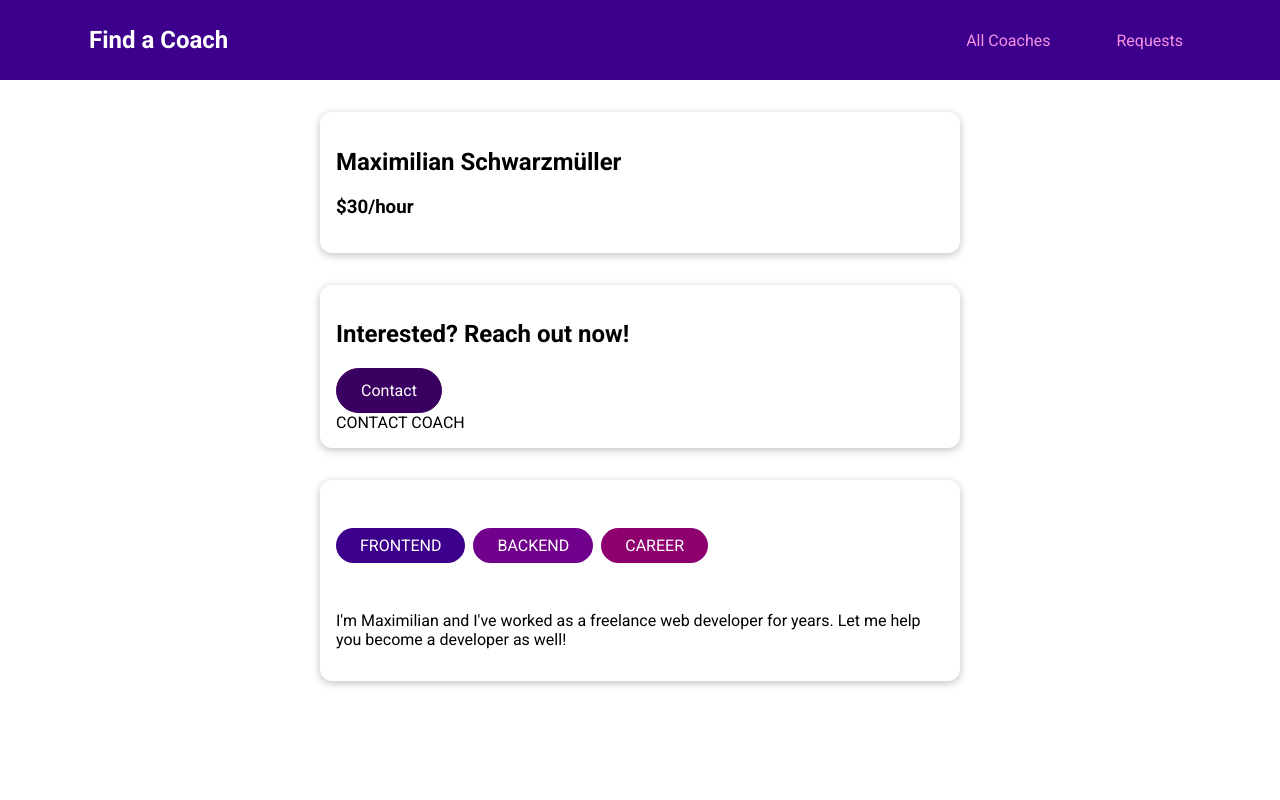
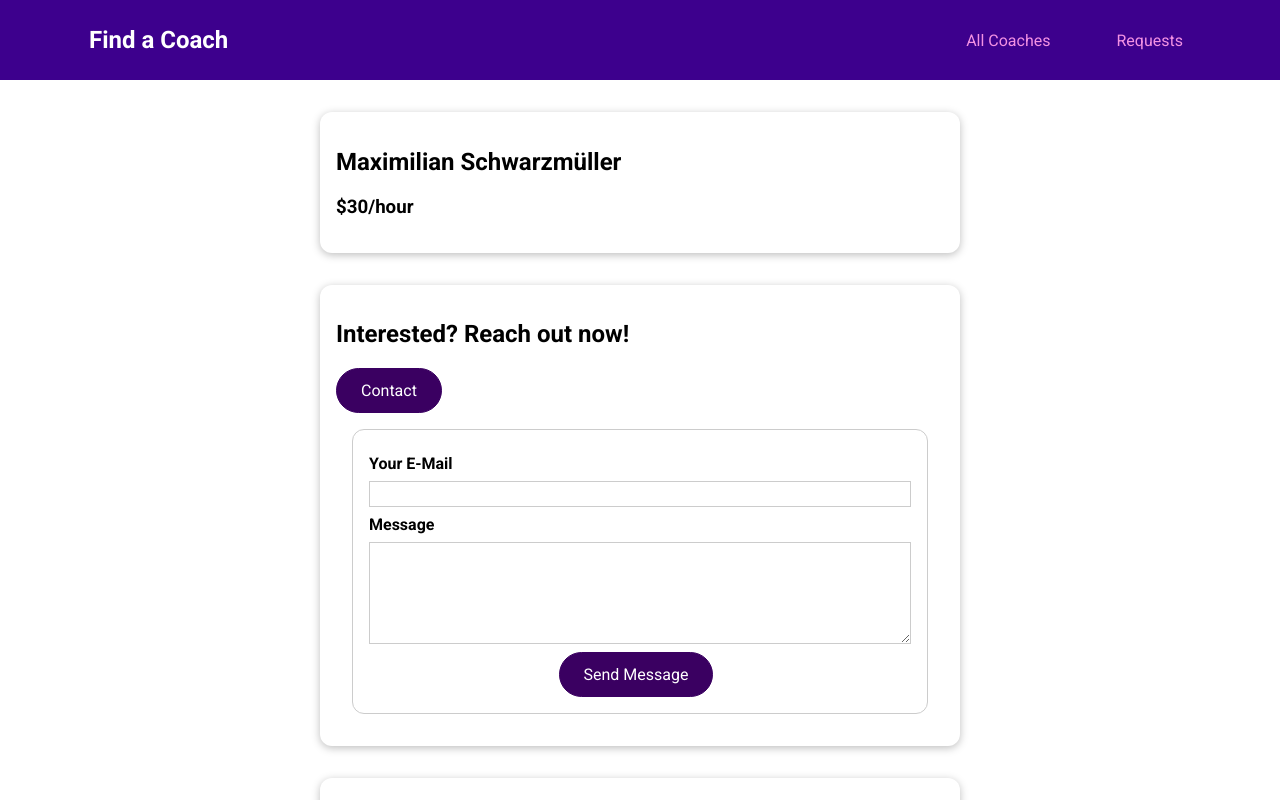
Before and after one commit to jknezevic1712/find_a_coach_vue_course_app, a Vue app: page /coaches/c1/contact in a window 1280 px wide. Shown: the top 800 px of the page. Built offline with nearby package versions, Linux system fonts and the light colour scheme.

Commit message:
Sending requests to coach implemented.

```diff
--- /dev/null
+++ b/src/components/requests/RequestItem.vue
@@ -0,0 +1,42 @@
+<template>
+  <li>
+    <div>
+      <a :href="emailLink">{{ email }}</a>
+    </div>
+    <p>{{ message }}</p>
+  </li>
+</template>
+
+<script>
+export default {
+  props: ['email', 'message'],
+  computed: {
+    emailLink() {
+      return 'mailto:' + this.email;
+    },
+  },
+};
+</script>
+
+<style scoped>
+li {
+  margin: 1rem 0;
+  border: 1px solid #ccc;
+  padding: 1rem;
+}
+
+a {
+  color: #3d008d;
+  text-decoration: none;
+  font-weight: bold;
+}
+
+a:hover,
+a:active {
+  color: #8d007a;
+}
+
+p {
+  margin: 0.5rem 0 0 0;
+}
+</style>
--- a/src/pages/requests/ContactCoach.vue
+++ b/src/pages/requests/ContactCoach.vue
@@ -1,7 +1,95 @@
-<template>CONTACT COACH</template>
+<template>
+  <form @submit.prevent="submitForm">
+    <div class="form-control">
+      <label for="email">Your E-Mail</label>
+      <input type="email" id="email" v-model.trim="email" />
+    </div>
+    <div class="form-control">
+      <label for="message">Message</label>
+      <textarea id="message" rows="5" v-model.trim="message" />
+    </div>
+    <p class="errors" v-if="!formIsValid">Please check your inputs.</p>
+    <div class="actions">
+      <base-button>Send Message</base-button>
+    </div>
+  </form>
+</template>
 
 <script>
-export default {};
+export default {
+  data() {
+    return {
+      email: '',
+      message: '',
+      formIsValid: true,
+    };
+  },
+  methods: {
+    submitForm() {
+      this.formIsValid = true;
+
+      if (
+        this.email === '' ||
+        !this.email.includes('@') ||
+        this.message === ''
+      ) {
+        this.formIsValid = false;
+        return;
+      }
+
+      const contactReq = {
+        coachID: this.$route.params.id,
+        email: this.email,
+        message: this.message,
+      };
+
+      this.$store.dispatch('requests/contactCoach', contactReq);
+      this.$router.replace('/coaches');
+    },
+  },
+};
 </script>
 
-<style scoped></style>
+<style scoped>
+form {
+  margin: 1rem;
+  border: 1px solid #ccc;
+  border-radius: 12px;
+  padding: 1rem;
+}
+
+.form-control {
+  margin: 0.5rem 0;
+}
+
+label {
+  font-weight: bold;
+  margin-bottom: 0.5rem;
+  display: block;
+}
+
+input,
+textarea {
+  display: block;
+  width: 100%;
+  font: inherit;
+  border: 1px solid #ccc;
+  padding: 0.15rem;
+}
+
+input:focus,
+textarea:focus {
+  border-color: #3d008d;
+  background-color: #faf6ff;
+  outline: none;
+}
+
+.errors {
+  font-weight: bold;
+  color: red;
+}
+
+.actions {
+  text-align: center;
+}
+</style>
--- a/src/pages/requests/RequestsReceived.vue
+++ b/src/pages/requests/RequestsReceived.vue
@@ -1,7 +1,55 @@
-<template>Requests</template>
+<template>
+  <section>
+    <base-card>
+      <header>
+        <h2>Requests Received</h2>
+      </header>
+
+      <ul v-if="hasRequests">
+        <request-item
+          :key="req.id"
+          v-for="req in receivedRequests"
+          :email="req.userEmail"
+          :message="req.message"
+        />
+      </ul>
+
+      <h3 v-else>You haven't received any requests yet!</h3>
+    </base-card>
+  </section>
+</template>
 
 <script>
-export default {};
+import RequestItem from '../../components/requests/RequestItem.vue';
+
+export default {
+  components: {
+    RequestItem,
+  },
+  computed: {
+    receivedRequests() {
+      return this.$store.getters['requests/requests'];
+    },
+    hasRequests() {
+      return this.$store.getters['requests/hasRequests'];
+    },
+  },
+};
 </script>
 
-<style scoped></style>
+<style scoped>
+header {
+  text-align: center;
+}
+
+ul {
+  list-style: none;
+  margin: 2rem auto;
+  padding: 0;
+  max-width: 30rem;
+}
+
+h3 {
+  text-align: center;
+}
+</style>
--- a/src/store/index.js
+++ b/src/store/index.js
@@ -1,10 +1,12 @@
 import { createStore } from 'vuex';
 
 import coachesModule from './modules/coaches/index';
+import requestsModule from './modules/requests/index';
 
 const store = createStore({
   modules: {
     coaches: coachesModule,
+    requests: requestsModule,
   },
   state() {
     return {
--- /dev/null
+++ b/src/store/modules/requests/actions.js
@@ -0,0 +1,12 @@
+export default {
+  contactCoach(ctx, payload) {
+    const newReq = {
+      id: new Date().toISOString(),
+      coachID: payload.coachID,
+      userEmail: payload.email,
+      message: payload.message,
+    };
+
+    ctx.commit('addRequest', newReq);
+  },
+};
--- /dev/null
+++ b/src/store/modules/requests/getters.js
@@ -0,0 +1,8 @@
+export default {
+  requests(state) {
+    return state.requests;
+  },
+  hasRequests(state) {
+    return state.requests && state.requests.length > 0;
+  },
+};
--- /dev/null
+++ b/src/store/modules/requests/index.js
@@ -0,0 +1,15 @@
+import actions from './actions';
+import getters from './getters';
+import mutations from './mutations';
+
+export default {
+  namespaced: true,
+  state() {
+    return {
+      requests: [],
+    };
+  },
+  getters,
+  actions,
+  mutations,
+};
--- /dev/null
+++ b/src/store/modules/requests/mutations.js
@@ -0,0 +1,5 @@
+export default {
+  addRequest(state, payload) {
+    state.requests.push(payload);
+  },
+};
```
